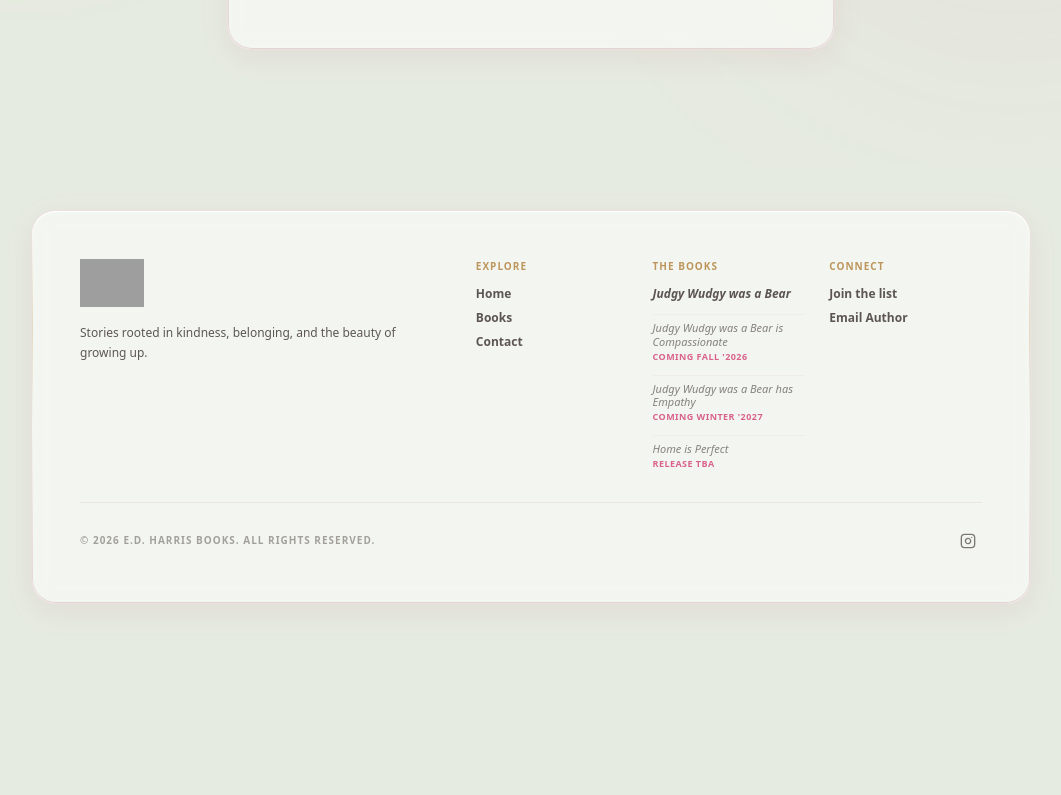
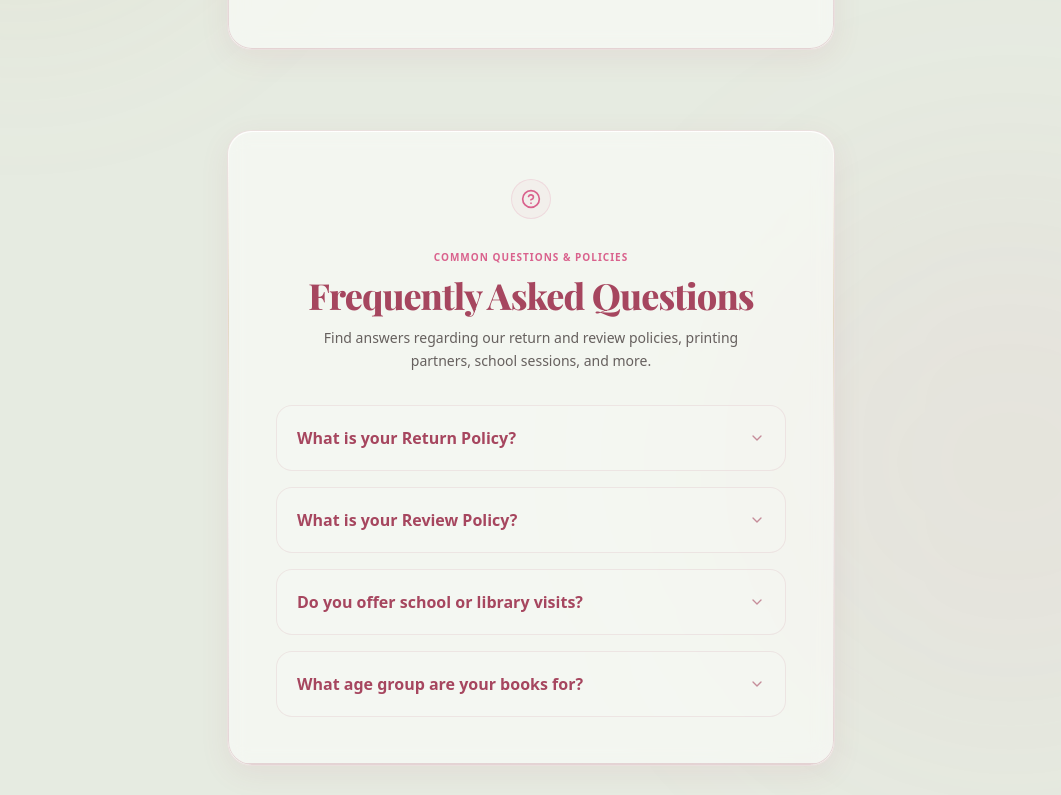
Before and after one commit to Noahtk1400/E.D.-Harris-Landing-Page, a React (Vite) app: page /contact in a window 1280 px wide. Shown: the part 825-1620 px from the top of the page, without its empty margins (109-1170 px from the left). Before the commit the page ends 1461 px from the top, so only its background shows below. Built offline with nearby package versions, Linux system fonts and the light colour scheme; no server answers; grey boxes are pictures that could not be loaded; a web font is replaced by a local one.

Commit message:
feat: add FAQ section to Contact page and refine UI
- Add accordion FAQ component to ContactPage
- Normalize contact email casing
- Adjust hero section layout for improved vertical spacing

```diff
--- a/src/content.ts
+++ b/src/content.ts
@@ -99,7 +99,7 @@ export const publicationMentions: { publication: string; quote: string; issue: s
 // Comment: Add video entries here as { src: string; poster: string; caption: string } when you have user-generated content or promotion files
 export const videos: { src: string; poster: string; caption: string }[] = [];
 
-export const contactEmail = "Info@edharrisbooks.com";
+export const contactEmail = "info@edharrisbooks.com";
 
 export const socials = [
   { platform: "Instagram", url: "https://www.instagram.com/edharrisbooks/", icon: "Instagram" }
--- a/src/pages/ContactPage.tsx
+++ b/src/pages/ContactPage.tsx
@@ -3,8 +3,9 @@
  * SPDX-License-Identifier: Apache-2.0
  */
 
-import { useEffect } from "react";
-import { Mail, ArrowUpRight, Sparkles, Instagram, Facebook } from "lucide-react";
+import { useEffect, useState } from "react";
+import { Mail, ArrowUpRight, Sparkles, Instagram, Facebook, ChevronDown, HelpCircle } from "lucide-react";
+import { motion, AnimatePresence } from "motion/react";
 import { contactEmail, socials } from "../content";
 import AnimatedSection from "../components/AnimatedSection";
 
@@ -21,8 +22,37 @@ export default function ContactPage() {
     window.scrollTo(0, 0);
   }, []);
 
+  const [openFaqIndex, setOpenFaqIndex] = useState<number | null>(null);
+
+  const faqs = [
+    {
+      id: "return-policy",
+      question: "What is your Return Policy?",
+      answer: "Because we're a small printer, we can't accept returns for everything, but we can gladly accept returns for defective or damaged items. To start a claim, if your product fits this description, is to head over to contact us at the email address above, info@edharrisbooks.com."
+    },
+    {
+      id: "review-policy",
+      question: "What is your Review Policy?",
+      answer: "We love hearing from our readers! We welcome honest reviews and testimonials from parents, educators, and children. Feel free to share your thoughts with us via email or tag us on Instagram @edharrisbooks. Selected reviews may be featured in our publications or on our website."
+    },
+    {
+      id: "school-visits",
+      question: "Do you offer school or library visits?",
+      answer: "Yes! E.D. Harris is a former NYC Department of Education teacher and loves connecting with young readers. Please reach out to us at info@edharrisbooks.com to discuss virtual or in-person school visits and reading sessions."
+    },
+    {
+      id: "age-range",
+      question: "What age group are your books for?",
+      answer: "The Judgy Wudgy series is specifically written and designed for children ages 3 to 6, focusing on key Social-Emotional Learning (SEL) themes such as kindness, empathy, and friendship."
+    }
+  ];
+
+  const toggleFaq = (index: number) => {
+    setOpenFaqIndex(openFaqIndex === index ? null : index);
+  };
+
   return (
-    <div id="contact-page" className="w-full relative overflow-hidden flex items-center justify-center min-h-[75vh] pt-24 md:pt-36 pb-12">
+    <div id="contact-page" className="w-full relative overflow-hidden flex flex-col items-center justify-start min-h-[75vh] pt-24 md:pt-36 pb-24">
       {/* Soft floating background rings */}
       <div className="absolute inset-0 pointer-events-none select-none z-0">
         <div className="absolute top-[20%] left-[-10%] w-[40vw] h-[40vw] rounded-full bg-[#BD955C]/5 blur-[90px]" />
@@ -111,6 +141,84 @@ export default function ContactPage() {
 
         </div>
       </AnimatedSection>
+
+      {/* FAQ & Policy Dropdown Section */}
+      <AnimatedSection
+        id="faq-section"
+        className="w-full pb-16 px-4 max-w-[640px] mx-auto z-10 relative mt-4"
+      >
+        <div id="faq-card" className="liquid-glass rounded-3xl p-8 sm:p-12">
+
+          {/* Spark decal */}
+          <div className="w-10 h-10 rounded-full bg-rose-pink/5 border border-rose-pink/15 flex items-center justify-center text-rose-pink mb-6 mx-auto">
+            <HelpCircle className="h-5 w-5" />
+          </div>
+
+          <div className="text-center mb-8">
+            <span className="font-sans text-[10px] uppercase tracking-widest font-bold text-rose-pink">
+              Common Questions & Policies
+            </span>
+            <h2 className="font-playfair text-3xl sm:text-4xl text-burgundy font-black tracking-tight mt-2 mb-3">
+              Frequently Asked Questions
+            </h2>
+            <p className="font-sans text-xs sm:text-sm text-near-black/70 max-w-md mx-auto leading-relaxed">
+              Find answers regarding our return and review policies, printing partners, school sessions, and more.
+            </p>
+          </div>
+
+          <div className="space-y-4 w-full text-left">
+            {faqs.map((faq, idx) => {
+              const isOpen = openFaqIndex === idx;
+              return (
+                <div
+                  key={faq.id}
+                  id={`faq-item-${faq.id}`}
+                  className={`border border-burgundy/10 rounded-2xl overflow-hidden transition-all duration-300 ${
+                    isOpen
+                      ? "bg-white/40 border-burgundy/20 shadow-sm"
+                      : "bg-white/10 hover:bg-white/20 hover:border-burgundy/15"
+                  }`}
+                >
+                  <button
+                    id={`faq-toggle-${faq.id}`}
+                    type="button"
+                    onClick={() => toggleFaq(idx)}
+                    className="w-full flex items-center justify-between p-5 text-left font-sans text-sm sm:text-base font-bold text-burgundy focus:outline-none cursor-pointer"
+                    aria-expanded={isOpen}
+                    aria-controls={`faq-panel-${faq.id}`}
+                  >
+                    <span className="pr-4">{faq.question}</span>
+                    <ChevronDown
+                      className={`h-4 w-4 text-burgundy/60 shrink-0 transition-transform duration-300 ${
+                        isOpen ? "transform rotate-180 text-burgundy" : ""
+                      }`}
+                    />
+                  </button>
+
+                  <AnimatePresence initial={false}>
+                    {isOpen && (
+                      <motion.div
+                        id={`faq-panel-${faq.id}`}
+                        role="region"
+                        aria-labelledby={`faq-toggle-${faq.id}`}
+                        initial={{ height: 0, opacity: 0 }}
+                        animate={{ height: "auto", opacity: 1 }}
+                        exit={{ height: 0, opacity: 0 }}
+                        transition={{ duration: 0.3, ease: "easeInOut" }}
+                      >
+                        <div className="px-5 pb-5 pt-1 border-t border-burgundy/5 font-sans text-xs sm:text-sm text-near-black/80 leading-relaxed font-semibold">
+                          {faq.answer}
+                        </div>
+                      </motion.div>
+                    )}
+                  </AnimatePresence>
+                </div>
+              );
+            })}
+          </div>
+
+        </div>
+      </AnimatedSection>
     </div>
   );
 }
```
Also changed, not shown: src/pages/Home.tsx (+11 -11 lines).
